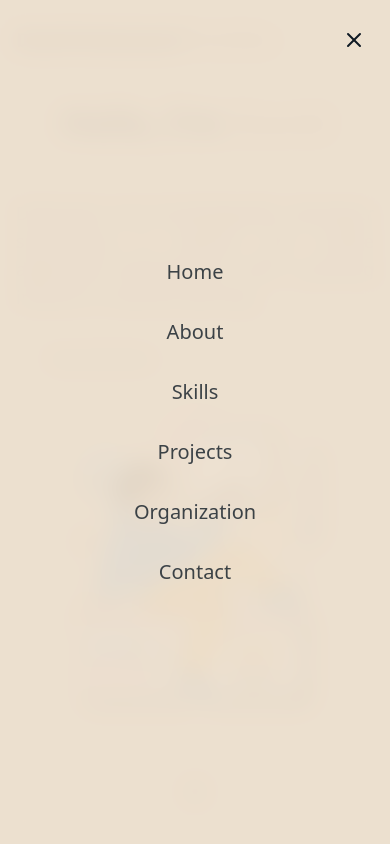
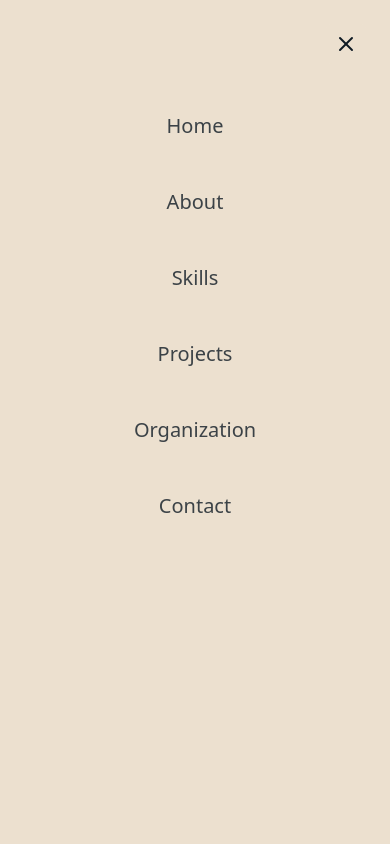
Before and after one commit to d1laav/portfolio-website, a React (Vite) app: page / in a window 390 px wide. Both pictures are taken after a click on the button "Open menu". Shown: the top 844 px of the page. Built offline with nearby package versions, Linux system fonts and the light colour scheme.

Commit message:
Update Navbar.jsx

```diff
--- a/src/components/Navbar.jsx
+++ b/src/components/Navbar.jsx
@@ -42,19 +42,51 @@ export const Navbar = () => {
                 </div>
 
                 {/* mobile navigation */}
-                <button onClick={() => setIsMobileMenuOpen((prev) => !prev)} className="md:hidden p-2 text-foreground z-50" aria-label={isMobileMenuOpen ? "Close menu" : "Open menu"}>
-                    {isMobileMenuOpen ? <X size={24} /> :<Menu size={24}/ >}
-                    {" "}
+                <button
+                    onClick={() => setIsMobileMenuOpen((prev) => !prev)}
+                    className="md:hidden p-2 text-foreground z-50"
+                    aria-label={isMobileMenuOpen ? "Close menu" : "Open menu"}
+                >
+                    <Menu size={24} />
                 </button>
+
+                {/* backdrop */}
                 <div
-                    className={cn("fixed inset-0 bg-background/95 backdrop-blur-md z-40 flex flex-col items-center justify-center",
-                        "transtion-all duration-200 md:hidden",
-                        isMobileMenuOpen ? "opacity-100 pointer-events-auto" : "opacity-0 pointer-events-none")}>
-                    <div className="flex flex-col space-y-8 text-xl">
-                    {navItems.map((item, key) => (
-                        <a key={key} href={item.href} className="text-foreground/80 hover:text-primary transition-colors duration-200" onClick={() => setIsMobileMenuOpen(false)}>{item.name}</a>
-                    ))}
-                </div>
+                    className={cn(
+                        "fixed inset-0 bg-black/40 z-30 transition-opacity duration-300 md:hidden",
+                        isMobileMenuOpen ? "opacity-100 pointer-events-auto" : "opacity-0 pointer-events-none"
+                    )}
+                    onClick={() => setIsMobileMenuOpen(false)}
+                />
+
+                {/* sidebar menu */}
+                <div
+                    className={cn(
+                        "fixed top-0 right-0 h-screen w-full bg-background z-50 flex flex-col items-center justify-start pt-[72px] shadow-lg transition-transform duration-300 md:hidden overflow-y-auto",
+                        isMobileMenuOpen ? "translate-x-0" : "translate-x-full"
+                    )}
+                    style={{maxHeight: '100vh'}}
+                >
+                    {/* Tombol X di pojok kanan atas */}
+                    <button
+                        onClick={() => setIsMobileMenuOpen(false)}
+                        className="absolute top-6 right-6 p-2 rounded-md text-foreground bg-background z-50"
+                        aria-label="Close menu"
+                    >
+                        <X size={24} />
+                    </button>
+                    <div className="flex flex-col space-y-8 text-xl w-full items-center mt-8">
+                        {navItems.map((item, key) => (
+                            <a
+                                key={key}
+                                href={item.href}
+                                className="text-foreground/80 hover:text-primary transition-colors duration-200 w-full text-center py-2"
+                                onClick={() => setIsMobileMenuOpen(false)}
+                            >
+                                {item.name}
+                            </a>
+                        ))}
+                    </div>
                 </div>
             </div>
 
```
